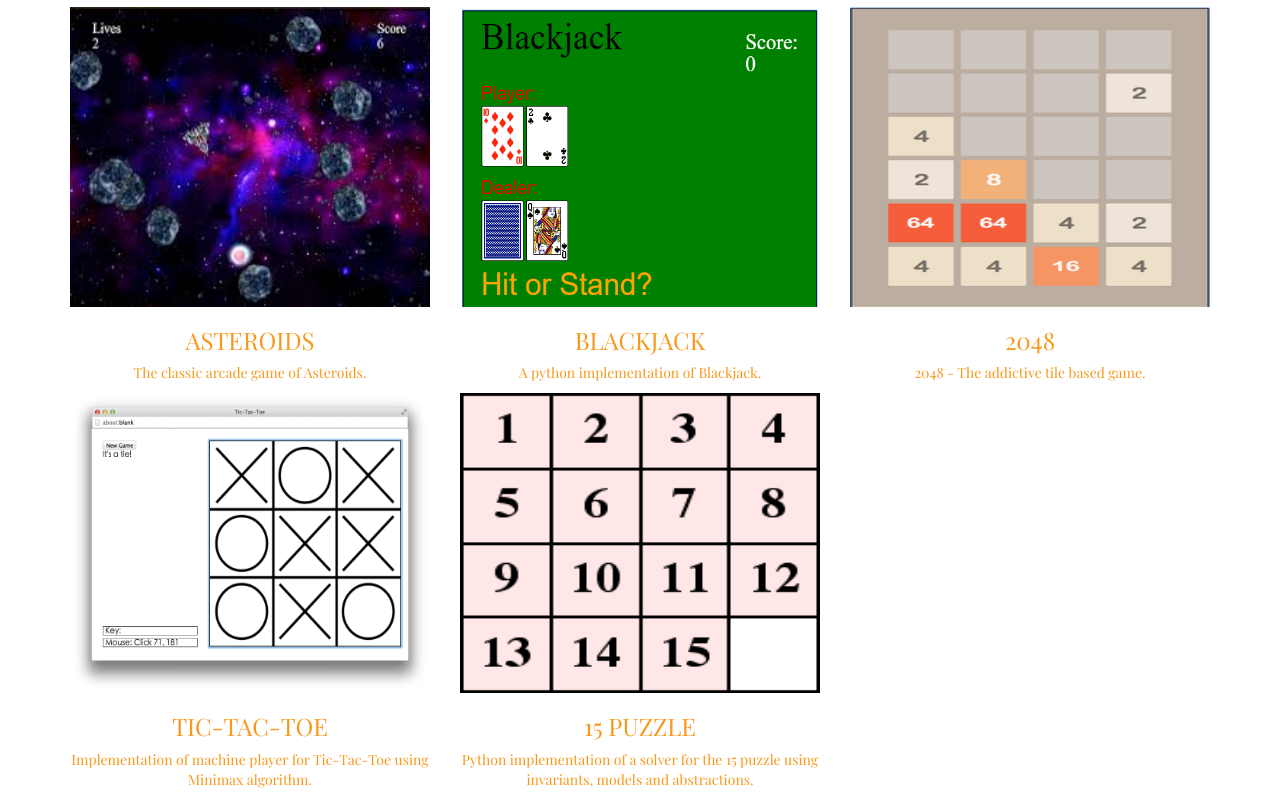
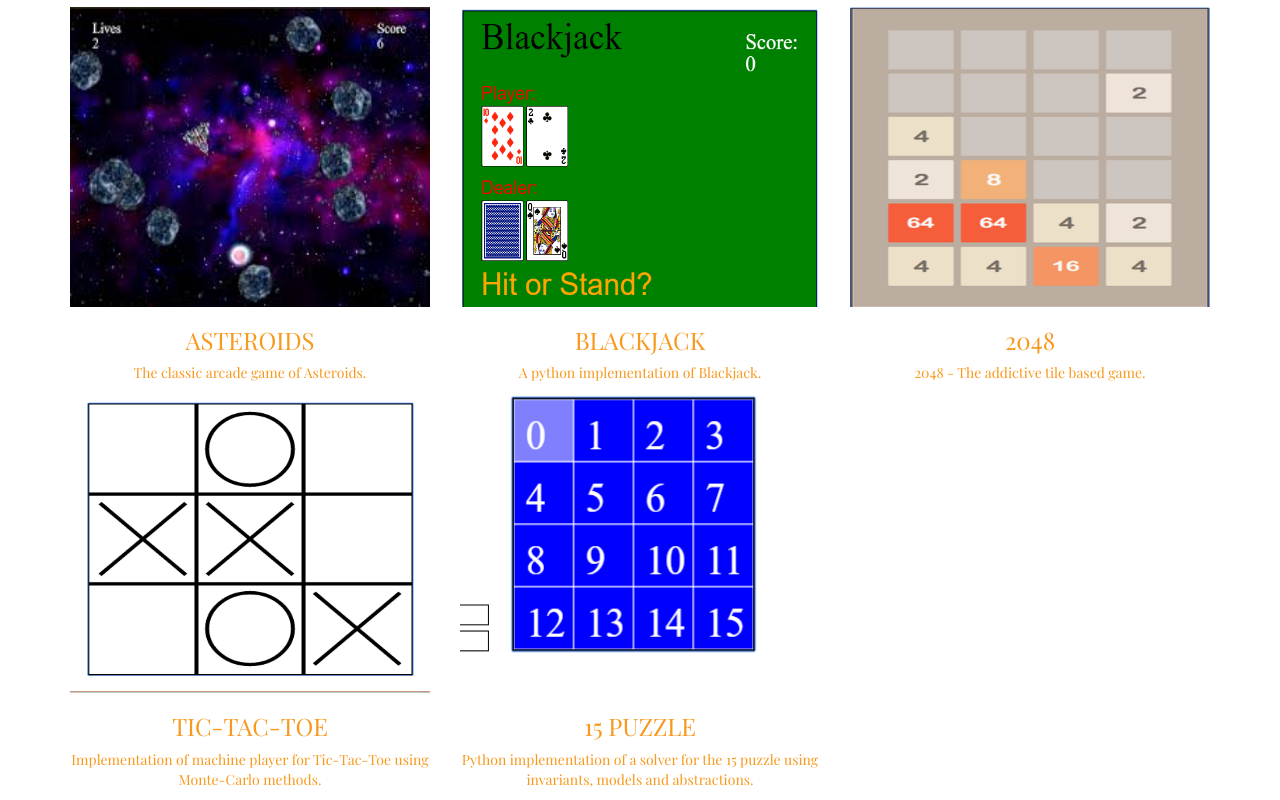
Before and after one commit to Anirvachan/frontend-nanodegree-personal-site, a plain HTML site: page index.html in a window 1280 px wide. Shown: the part 1606-2406 px from the top of the page. Drawn offline with nearby package versions, Linux system fonts and the light colour scheme.

Commit message:
Update images in portfolio.

```diff
--- a/index.html
+++ b/index.html
@@ -107,13 +107,13 @@
         </div>
         <div class="row text-center">
             <div class="col-md-4">
-                <img src="images/tictactoe.png" class="img-responsive" alt="tic-tac-toe image">
+                <img src="images/tictactoe2.png" class="img-responsive" alt="tic-tac-toe image">
                 <h3 class="text-uppercase">Tic-Tac-Toe</h3>
-                <p>Implementation of machine player for Tic-Tac-Toe using Minimax algorithm.</p>
+                <p>Implementation of machine player for Tic-Tac-Toe using Monte-Carlo methods.</p>
             </div>
 
             <div class="col-md-4">
-                <img src="images/15_puzzle.gif" class="img-responsive" alt="15 puzzle image">
+                <img src="images/15_puzzle2.png" class="img-responsive" alt="15 puzzle image">
                 <h3 class="text-uppercase">15 Puzzle</h3>
                 <p>Python implementation of a solver for the 15 puzzle using invariants, models and abstractions.</p>
             </div>
--- a/js/myScript.js
+++ b/js/myScript.js
@@ -9,7 +9,7 @@ var urlList = {"Portfolio Page":"http://anirvachan.github.io/frontend-nanodegree
 			   "Asteroids":"http://www.codeskulptor.org/#user39_wdcvKTfcrvnBY0X_6.py",
 			   "Blackjack":"http://www.codeskulptor.org/#user39_O8QIFFo8IoWewUB_14.py",
 			   "2048":"http://www.codeskulptor.org/#user41_ntIpAQogVO_6.py",
-			   "Tic-Tac-Toe":"http://www.codeskulptor.org/#user40_3WQuQVJNGS_8.py",
+			   "Tic-Tac-Toe":"http://www.codeskulptor.org/#user41_2wbo5FztzG_18.py",
 			   "15 Puzzle":"http://www.codeskulptor.org/#user41_vYC3Oh4dEl_0.py"};
 
 for (var index = 0; index < link.length; index++) {
```
Also changed, not shown: images/15_puzzle.png (added), images/15_puzzle2.png (added), images/tictactoe.png (deleted), images/tictactoe2.png (added).
